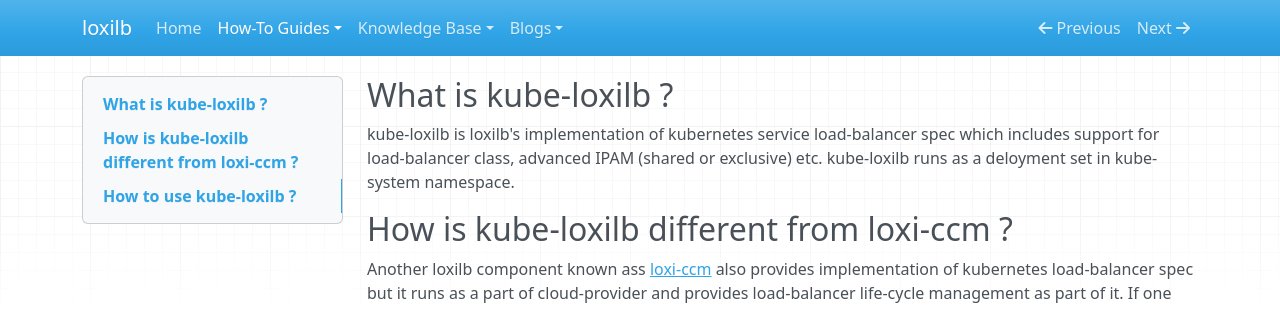
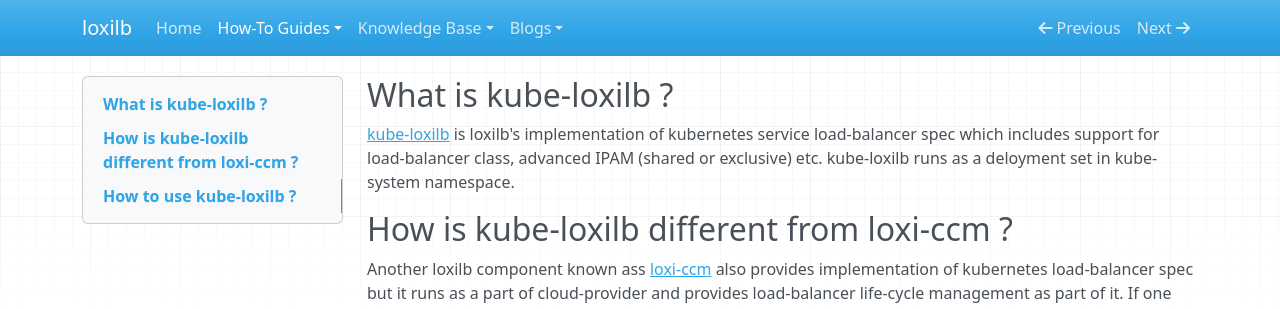
Before and after one commit to loxilb-io/loxilbdocs, an MkDocs documentation site: the page built from docs/kube-loxilb.md, in a window 1280 px wide and 900 px high. Shown: the top 309 px of the window. Built offline with MkDocs 1.6.1, drawn with Linux system fonts in a browser that asks for light colours; nearby versions of some CDN libraries; part of the change alters nothing that is shown.

```diff
--- a/docs/kube-loxilb.md
+++ b/docs/kube-loxilb.md
@@ -1,6 +1,6 @@
 ## What is kube-loxilb ?
 
-kube-loxilb is loxilb's implementation of kubernetes service load-balancer spec which includes support for load-balancer class, advanced IPAM (shared or exclusive) etc. kube-loxilb runs as a deloyment set in kube-system namespace.
+[kube-loxilb](https://github.com/loxilb-io/kube-loxilb) is loxilb's implementation of kubernetes service load-balancer spec which includes support for load-balancer class, advanced IPAM (shared or exclusive) etc. kube-loxilb runs as a deloyment set in kube-system namespace.
 
 ## How is kube-loxilb different from loxi-ccm ?
 
@@ -10,7 +10,7 @@ kube-loxilb is a standalone implementation of kubernetes load-balancer spec whic
 
 ## How to use kube-loxilb ?
 
-1.Make sure loxilb docker is downloaded and installed properly. One can follow guides [here](https://github.com/loxilb-io/loxilbdocs/blob/main/docs/run.md#from-docker-easy) or refer to various other [documentation](https://github.com/loxilb-io/loxilbdocs)
+1.Make sure loxilb docker is downloaded and installed properly. One can follow guides [here](https://loxilb-io.github.io/loxilbdocs/run/) or refer to various other [documentation](https://loxilb-io.github.io/loxilbdocs/#how-to-guides)
 
 2.Download the loxilb config yaml :
 
```
